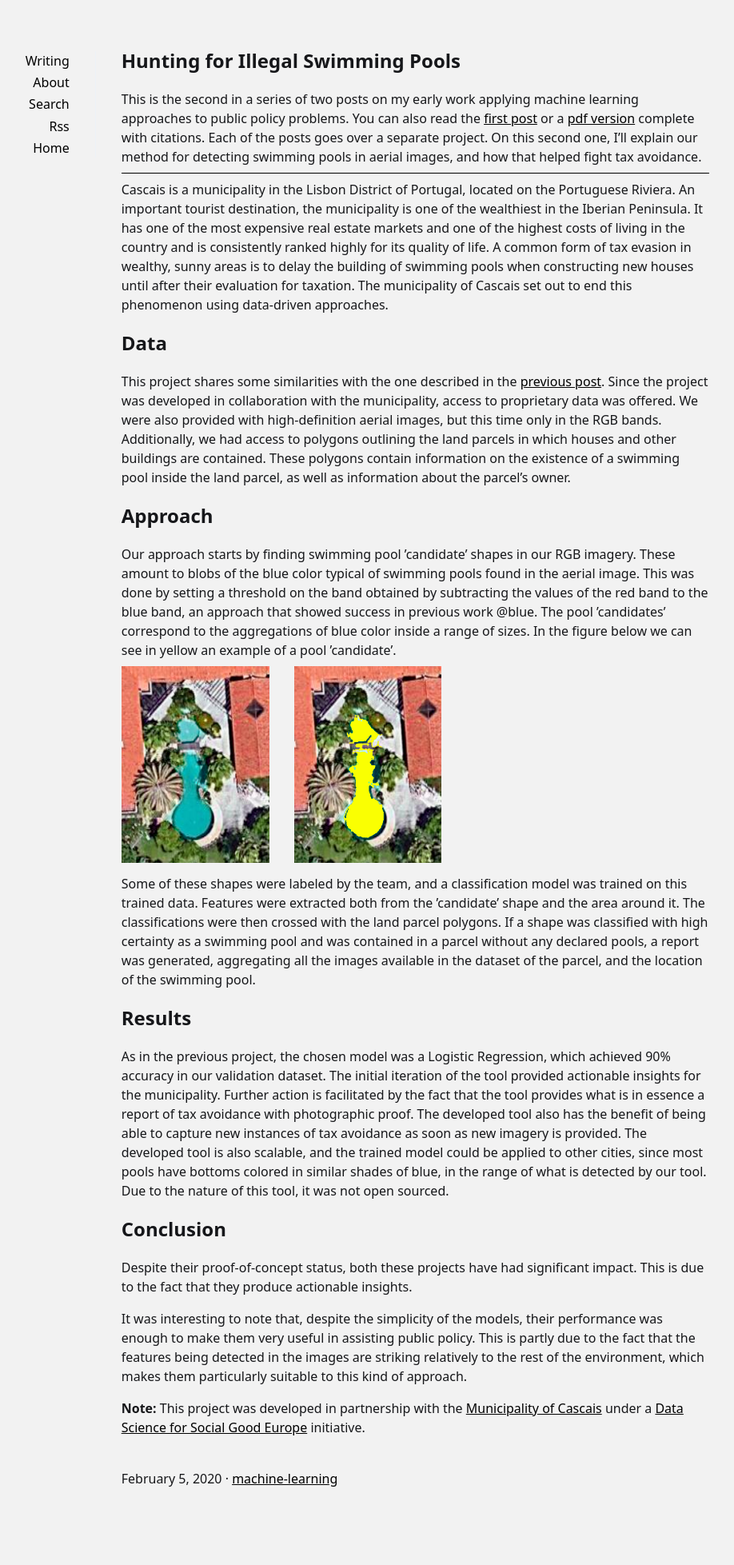
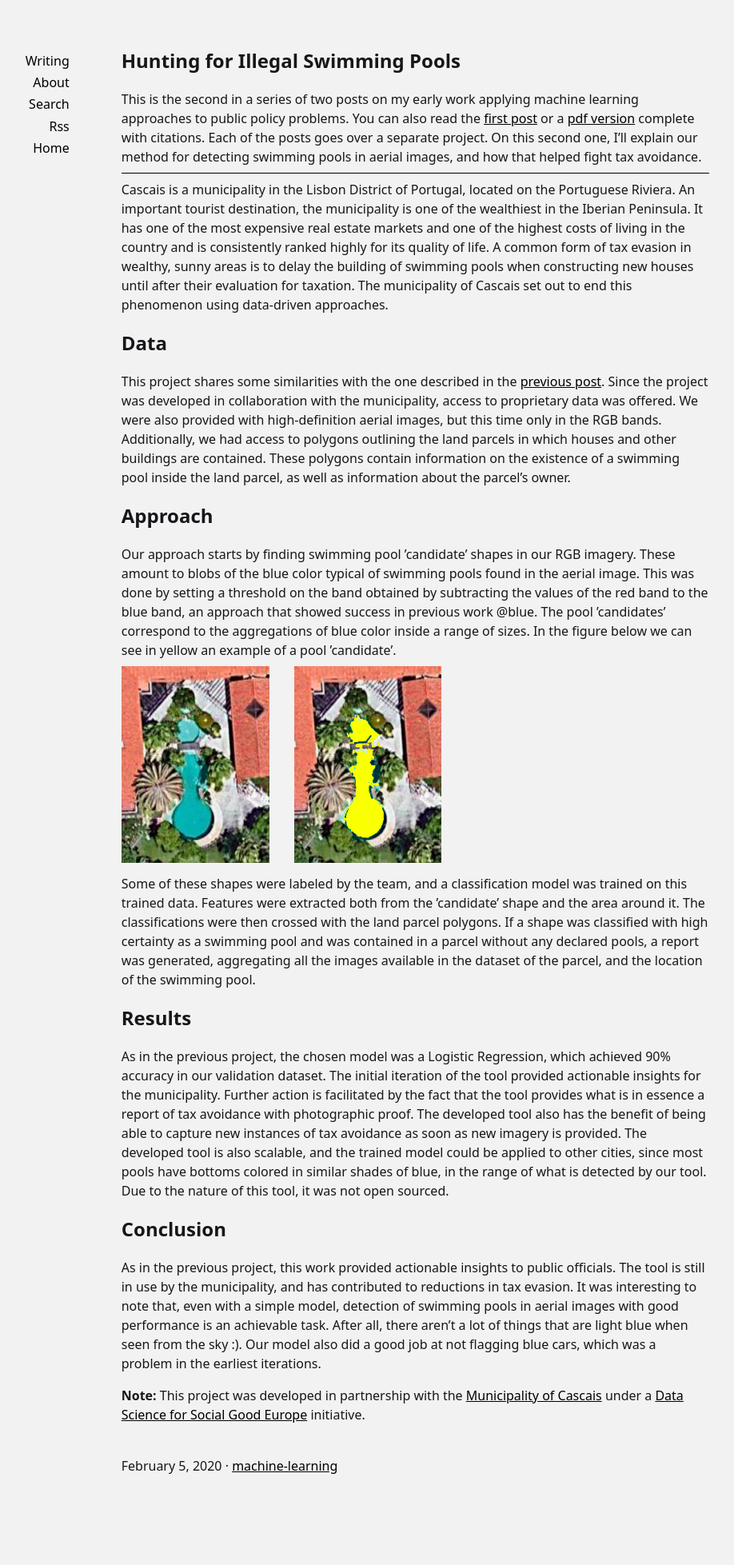
Before and after one commit to fernandeslouro/blog, a Jekyll site: the page built from _posts/2020-02-05-hunting-for-illegal-swimming-pools.md, in a window 1280 px wide. Shown: the whole page at 80% size, without its empty margins (201-1119 px from the left). Built offline with Jekyll 4.4.1, drawn with Linux system fonts in a browser that asks for light colours.

Commit message:
Update 2020-02-05-hunting-for-illegal-swimming-pools.md

```diff
--- a/_posts/2020-02-05-hunting-for-illegal-swimming-pools.md
+++ b/_posts/2020-02-05-hunting-for-illegal-swimming-pools.md
@@ -28,8 +28,6 @@ As in the previous project, the chosen model was a Logistic Regression, which ac
 
 # Conclusion
 
-Despite their proof-of-concept status, both these projects have had significant impact. This is due to the fact that they produce actionable insights.
-
-It was interesting to note that, despite the simplicity of the models, their performance was enough to make them very useful in assisting public policy. This is partly due to the fact that the features being detected in the images are striking relatively to the rest of the environment, which makes them particularly suitable to this kind of approach.
+As in the previous project, this work provided actionable insights to public officials. The tool is still in use by the municipality, and has contributed to reductions in tax evasion. It was interesting to note that, even with a simple model, detection of swimming pools in aerial images with good performance is an achievable task. After all, there aren't a lot of things that are light blue when seen from the sky :). Our model also did a good job at not flagging blue cars, which was a problem in the earliest iterations.
 
 **Note:** This project was developed in partnership with the [Municipality of Cascais](https://www.cascais.pt/) under a [Data Science for Social Good Europe](http://www.dssgfellowship.org/europe/) initiative.
```
